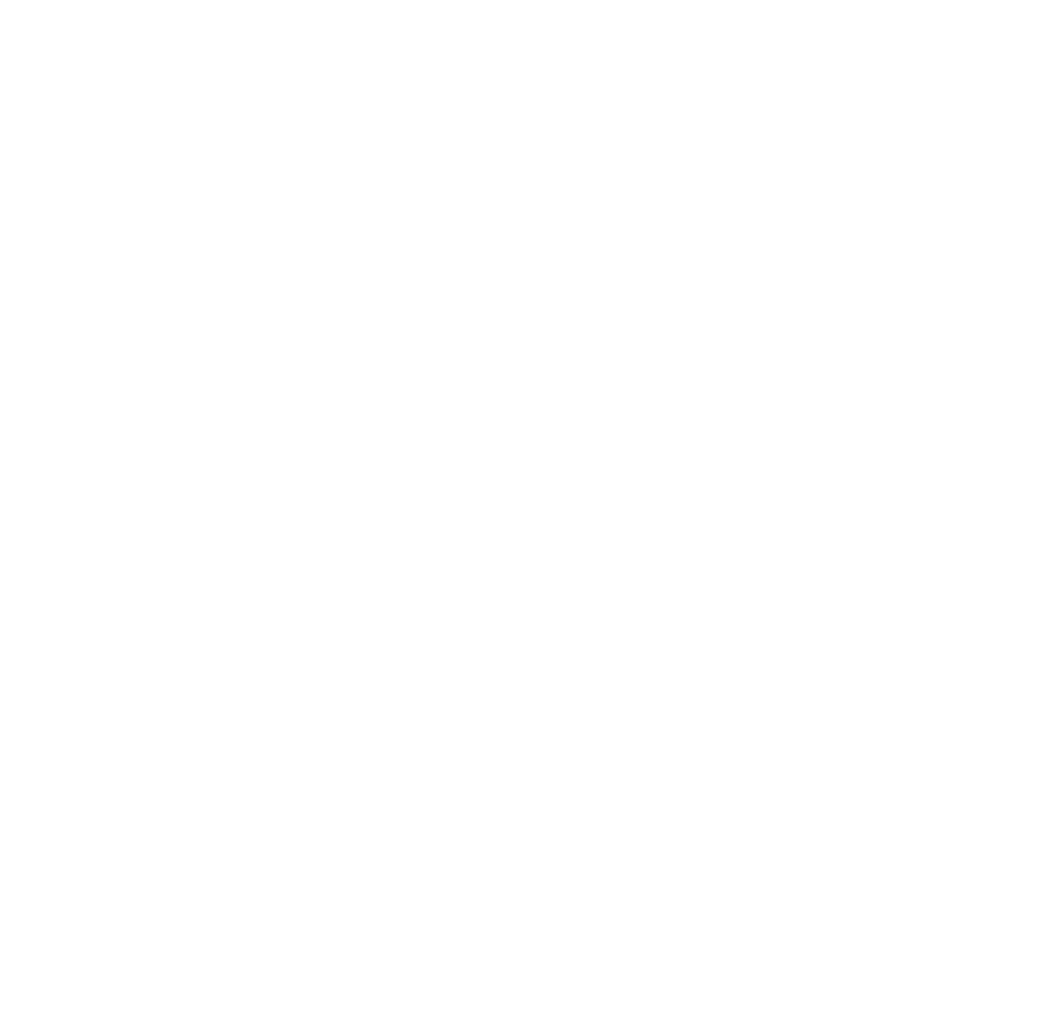
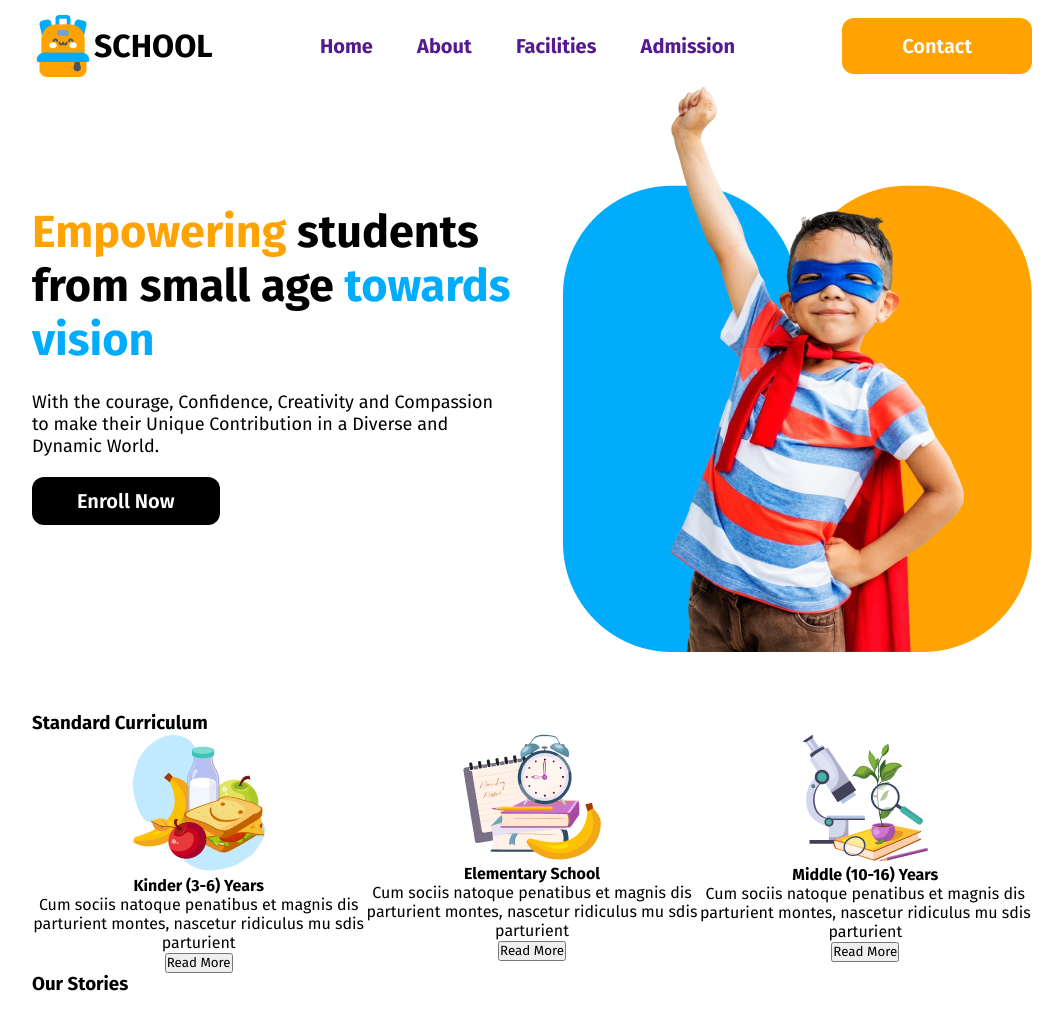
Before and after one commit to saifulislam0111/kids-school-project, a plain HTML site: page index.html in a window 1280 px wide. Shown: the whole page, without its empty margins (108-1171 px from the left). Before the commit the page ends 800 px from the top, so only its background shows below. Drawn offline with Linux system fonts and the light colour scheme.

Commit message:
creating header section and also two another section and style it

```diff
--- a/Style/kids-school.css
+++ b/Style/kids-school.css
@@ -0,0 +1,85 @@
+*{
+    padding: 0;
+    margin: 0;
+    box-sizing: border-box;
+    font-family:'Fira Sans' ;
+}
+.body{
+    margin: 15px 140px;
+}
+.nav-group{
+    display: flex;
+    align-items: center;
+}
+.nav-group h3{
+    font-size: 32px;
+    font-weight: 700;
+}
+nav{
+    display: flex;
+    align-items: center;
+    justify-content: space-between;
+}
+nav ul li{
+    list-style-type: none;
+    display: inline-block;
+    padding: 10px 20px ;
+}
+nav ul li a{
+    text-decoration: none;
+    font-size: 20px;
+    font-weight: 700;
+}
+nav ul li a:hover{
+    color: #ea1538;
+    transition: .3s;
+}
+.btn-primary{
+    border: none;
+    color: white;
+    background-color: rgb(254, 163, 1);
+    padding: 16px 60px;
+    border-radius: 12px;
+    font-size: 20px;
+    font-weight: 600;
+}
+.banner{
+    display: flex;
+    align-items:center;
+    justify-content: center;
+    gap: 50px;
+}
+.banner-heading{
+    font-size: 45px;
+    font-weight: 700;
+    padding-bottom: 24px;
+}
+#span-style{
+    color: rgb(254, 163, 1);
+}
+#span-style-2{
+    color: rgb(1, 172, 253);
+}
+.banner-frame p{
+    font-size: 18px;
+    font-weight: 400;
+}
+.banner-btn{
+    border: none;
+    color: white;
+    background-color: black;
+    margin-top: 20px;
+    padding: 12px 45px;
+    border-radius: 12px;
+    font-size: 20px;
+    font-weight: 600;
+}
+.standard-curriculum{
+    margin-top: 60px;
+}
+.card-parent{
+    display: flex;
+}
+.card{
+    text-align: center;
+}
--- a/index.html
+++ b/index.html
@@ -5,10 +5,85 @@
     <meta name="viewport" content="width=device-width, initial-scale=1.0">
     <title>Kids School</title>
     <link rel="stylesheet" href="Style/kids-school.css">
+    <link rel="preconnect" href="https://fonts.googleapis.com">
+    <link rel="preconnect" href="https://fonts.googleapis.com">
+    <link rel="preconnect" href="https://fonts.gstatic.com" crossorigin>
+    <link
+        href="https://fonts.googleapis.com/css2?family=Fira+Sans:ital,wght@0,100;0,200;0,300;0,400;0,500;0,600;0,700;0,800;0,900;1,100;1,200;1,300;1,400;1,500;1,600;1,700;1,800;1,900&family=Open+Sans:ital,wght@0,300..800;1,300..800&family=Quicksand:wght@300..700&family=Work+Sans:ital,wght@0,100..900;1,100..900&display=swap"
+        rel="stylesheet">
 </head>
-<body>
-    <header></header>
-    <main></main>
+<body class="body">
+    <div class="hero">
+        <nav class="nav display-flex">
+            <div class="nav-group">
+                <img src="assets/logo.png" alt="">
+                <h3>SCHOOL</h3>
+            </div>
+            <ul>
+                <li><a href="">Home</a></li>
+                <li><a href="">About</a></li>
+                <li><a href="">Facilities</a></li>
+                <li><a href="">Admission</a></li>
+            </ul>
+            <button class="btn-primary">Contact</button>
+        </nav>
+    </div>
+    <header>
+        <div class="banner">
+            <div class="banner-frame">
+                <h3 class="banner-heading"> <span id="span-style">Empowering</span>
+                    students from small
+                     age <span id="span-style-2">towards vision</span> </h3>
+                     <p>With the courage, Confidence, Creativity and Compassion to make their Unique Contribution in a Diverse and Dynamic
+                    World.</p>
+                    <button class="banner-btn">Enroll Now</button>
+            </div>
+            <img src="assets/hero-kids.png" alt="">
+        </div>
+    </header>
+    <main>
+        <section class="standard-curriculum">
+            <h3>Standard Curriculum</h3>
+            <div class="card-parent">
+                <div class="card">
+                    <img src="assets/kinder.png" alt="">
+                    <h4>Kinder (3-6) Years</h4>
+                    <p>Cum sociis natoque penatibus et magnis
+                        dis parturient montes, nascetur ridiculus
+                        mu sdis parturient</p>
+                    <button>Read More</button>
+                </div>
+                <div class="card">
+                    <img src="assets/elementary.png" alt="">
+                    <h4>Elementary School</h4>
+                    <p>Cum sociis natoque penatibus et magnis
+                        dis parturient montes, nascetur ridiculus
+                        mu sdis parturient</p>
+                    <button>Read More</button>
+                </div>
+                <div class="card">
+                    <img src="assets/middle.png" alt="">
+                    <h4>Middle (10-16) Years</h4>
+                    <p>Cum sociis natoque penatibus et magnis
+                        dis parturient montes, nascetur ridiculus
+                        mu sdis parturient</p>
+                    <button>Read More</button>
+            </div>
+            </div>
+        </section>
+        <section class="our-stories">
+            <h3>Our Stories</h3>
+            <div class="item">
+                <div class="item-card">
+                    <img src="" alt="">
+                </div>
+                <div class="item-card"></div>
+                <div class="item-card"></div>
+                <div class="item-card"></div>
+                <div class="item-card"></div>
+            </div>
+        </section>
+    </main>
     <footer></footer>
 </body>
 </html>
```
Also changed, not shown: assets/bg.jpg (added), assets/bg.png (deleted).
